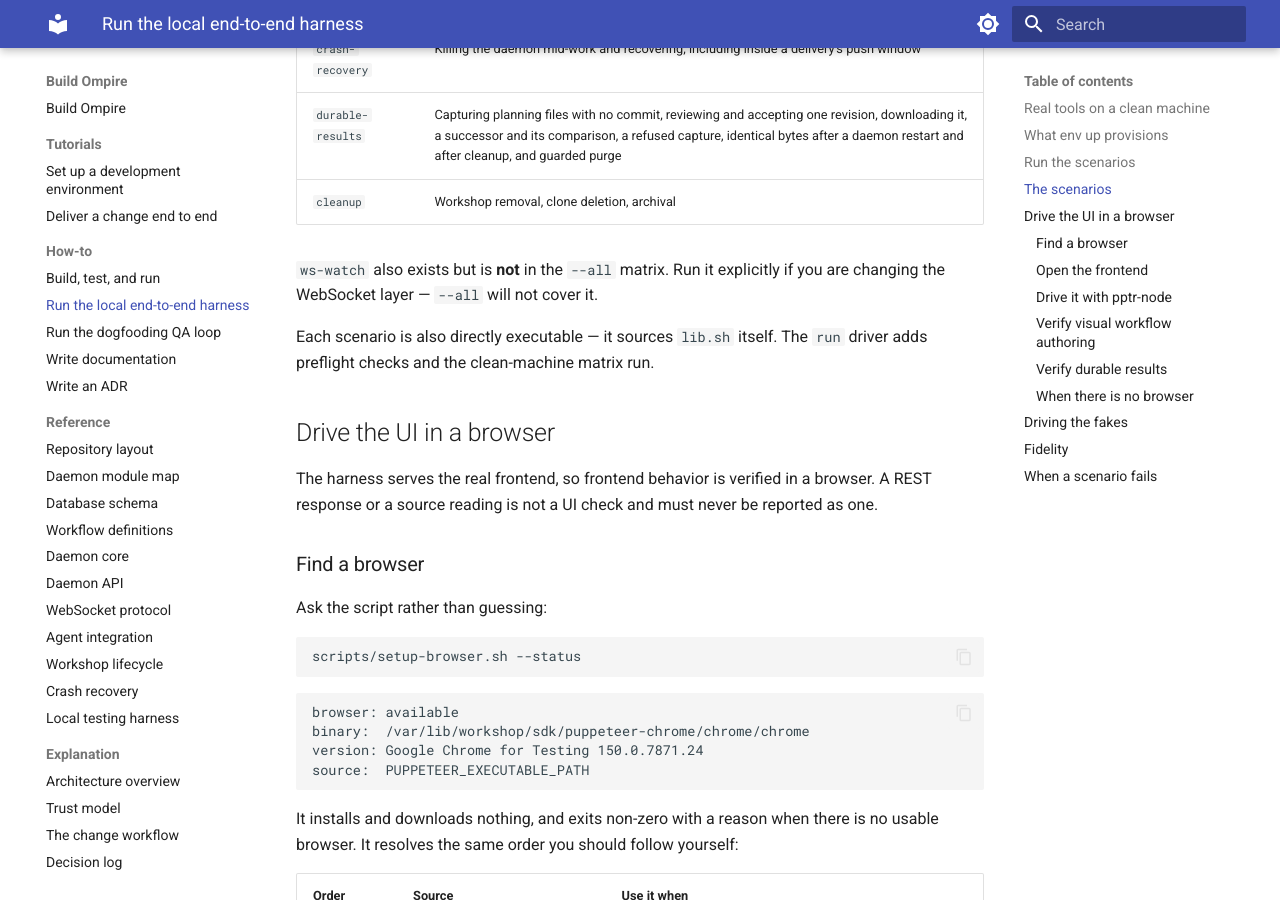
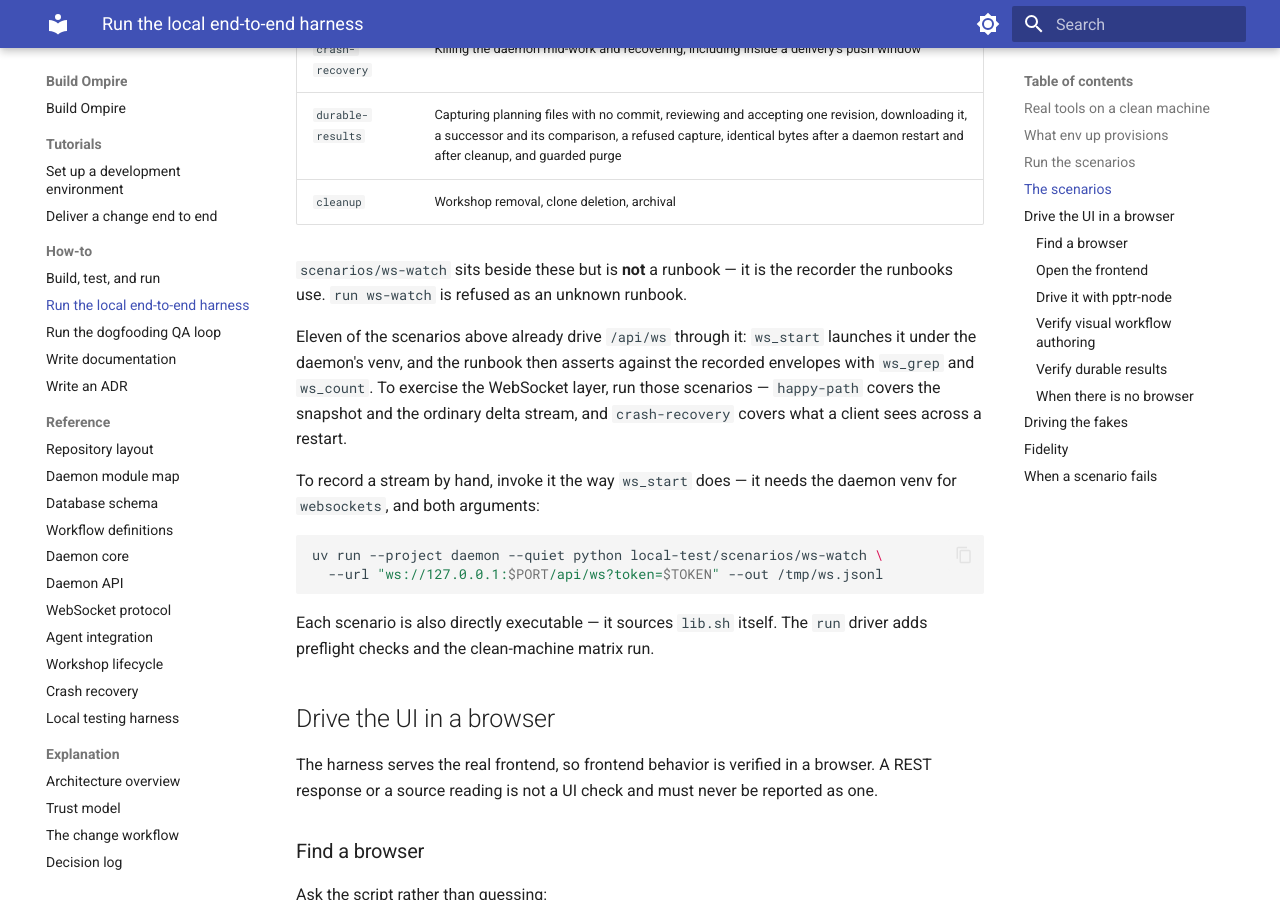
Before and after one commit to bjornt/ompire, an MkDocs documentation site: the page built from docs/develop/how-to/run-local-e2e.md, in a window 1280 px wide and 900 px high, scrolled down 2092 px. Built offline with MkDocs 1.6.1 and Material for MkDocs 9.7.7, drawn with Linux system fonts in a browser that asks for light colours.

Commit message:
chore: clarify that ws-watch is not a runbook

````diff
--- a/docs/develop/how-to/run-local-e2e.md
+++ b/docs/develop/how-to/run-local-e2e.md
@@ -76,8 +76,22 @@ the daemon, and `cleanup` runs last.
 | `durable-results` | Capturing planning files with no commit, reviewing and accepting one revision, downloading it, a successor and its comparison, a refused capture, identical bytes after a daemon restart and after cleanup, and guarded purge |
 | `cleanup` | Workshop removal, clone deletion, archival |
 
-`ws-watch` also exists but is **not** in the `--all` matrix. Run it explicitly
-if you are changing the WebSocket layer — `--all` will not cover it.
+`scenarios/ws-watch` sits beside these but is **not** a runbook — it is the
+recorder the runbooks use. `run ws-watch` is refused as an unknown runbook.
+
+Eleven of the scenarios above already drive `/api/ws` through it: `ws_start`
+launches it under the daemon's venv, and the runbook then asserts against the
+recorded envelopes with `ws_grep` and `ws_count`. To exercise the WebSocket
+layer, run those scenarios — `happy-path` covers the snapshot and the ordinary
+delta stream, and `crash-recovery` covers what a client sees across a restart.
+
+To record a stream by hand, invoke it the way `ws_start` does — it needs the
+daemon venv for `websockets`, and both arguments:
+
+```sh
+uv run --project daemon --quiet python local-test/scenarios/ws-watch \
+  --url "ws://127.0.0.1:$PORT/api/ws?token=$TOKEN" --out /tmp/ws.jsonl
+```
 
 Each scenario is also directly executable — it sources `lib.sh` itself. The
 `run` driver adds preflight checks and the clean-machine matrix run.
````
Also changed, not shown: docs/develop/reference/local-testing.md (+4 -2 lines), 1 other file.
